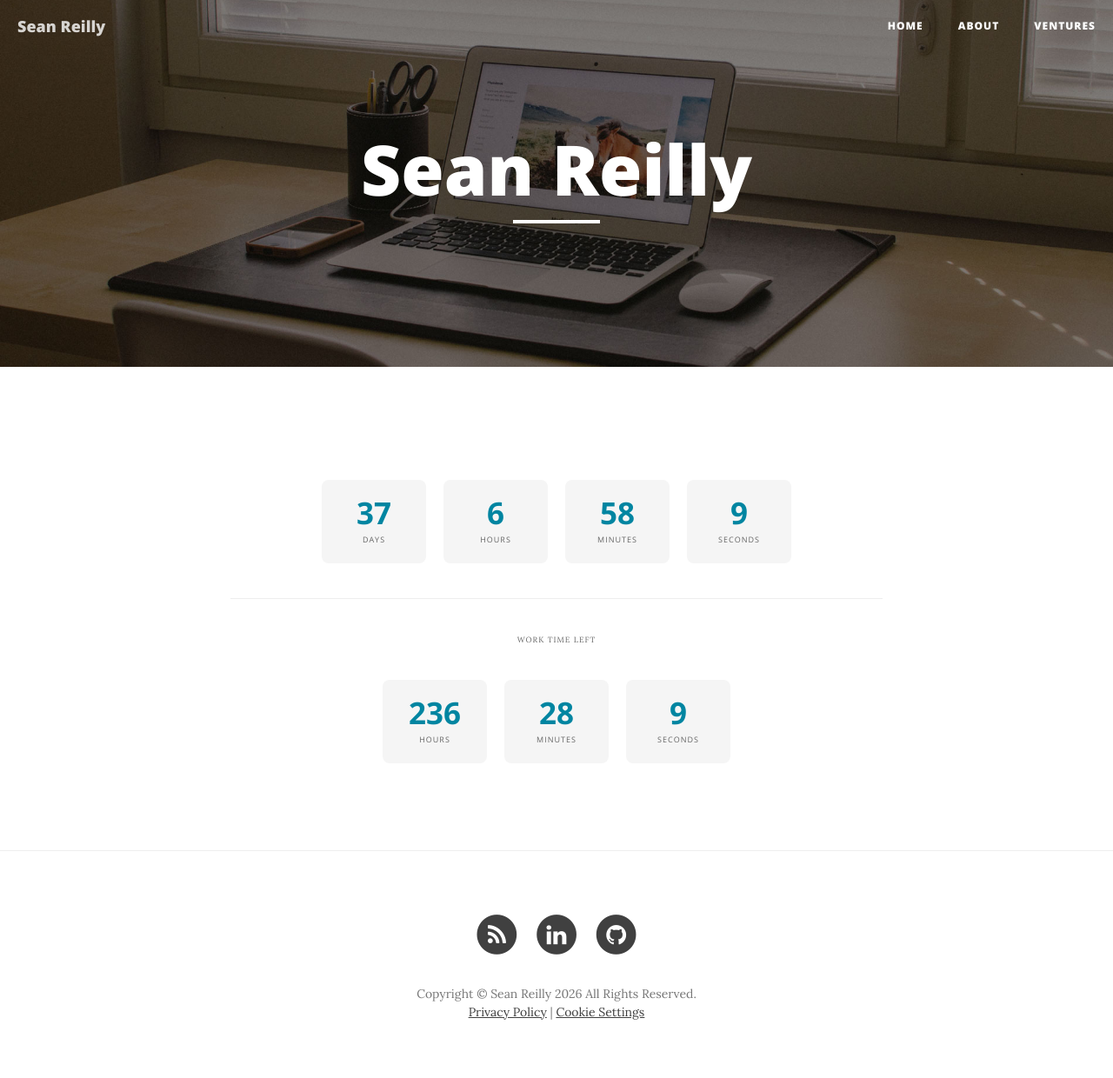
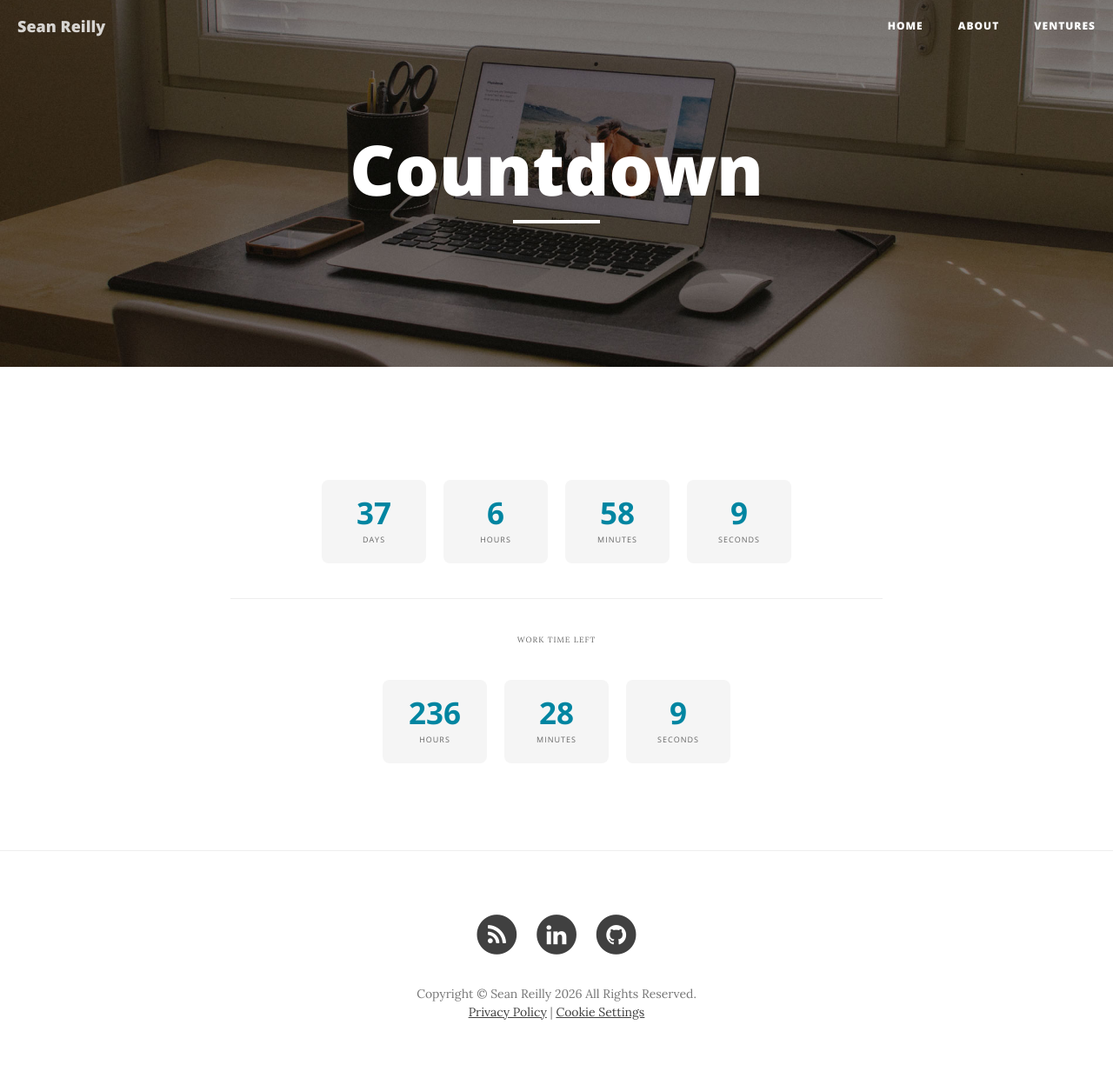
Before and after one commit to seanreillyesq/seanreillyesq.github.io, a Jekyll site: the page built from countdown.html, in a window 1280 px wide. Shown: the whole page at 87% size. Built offline with Jekyll 4.4.1, drawn with Linux system fonts in a browser that asks for light colours; comment, search, counter and statistics services are not loaded.

Commit message:
Add header-title support to page layout
Allows pages to override the header text. Used for countdown page.

```diff
--- a/_layouts/page.html
+++ b/_layouts/page.html
@@ -8,7 +8,7 @@ layout: default
         <div class="row">
             <div class="col-lg-8 col-lg-offset-2 col-md-10 col-md-offset-1">
                 <div class="site-heading">
-                    <h1>{{ site.title }}</h1>
+                    <h1>{% if page.header-title %}{{ page.header-title }}{% else %}{{ site.title }}{% endif %}</h1>
                     <hr class="small">
                     <span class="subheading">{{ page.description }}</span>
                     {% if paginator and paginator.page > 1 %}
--- a/countdown.html
+++ b/countdown.html
@@ -1,6 +1,7 @@
 ---
 layout: page
 title: "Countdown"
+header-title: "Countdown"
 header-img: "img/home-bg.jpg"
 robots: "noindex, nofollow"
 sitemap: false
```
